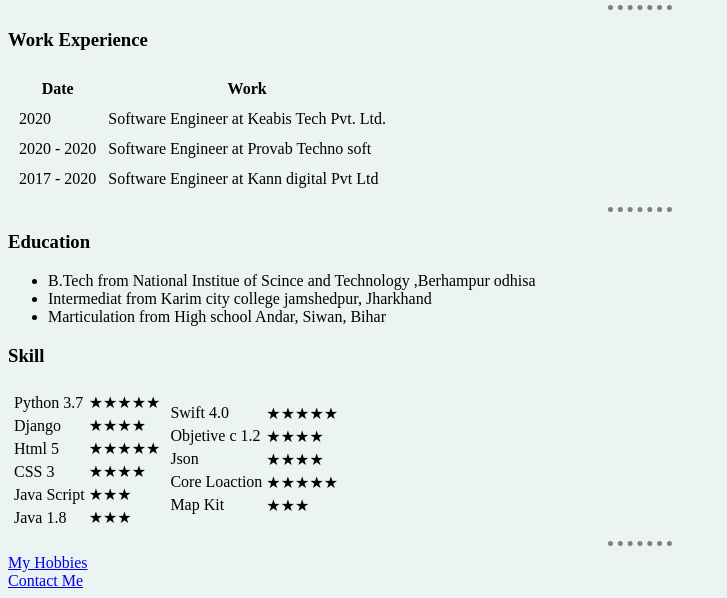
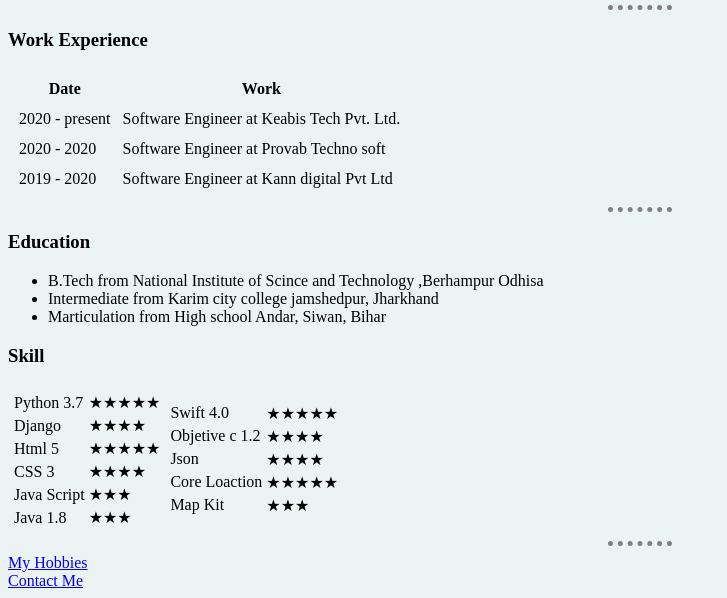
Before and after one commit to mdimranali94/First-github-project, a plain HTML site: page index.html in a window 1280 px wide. Shown: the part 207-805 px from the top of the page, without its empty margins (0-727 px from the left). Drawn offline with Linux system fonts and the light colour scheme.

Commit message:
Update index.html

```diff
--- a/index.html
+++ b/index.html
@@ -25,16 +25,16 @@
             <th>Work</th>
           </tr>
              <tr>
-            <td>2020</td>
-            <td>Software Engineer  at Keabis Tech Pvt. Ltd.</td>
+            <td>2020 - present</td>
+            <td>Software Engineer at Keabis Tech Pvt. Ltd.</td>
           </tr>
              <tr>
             <td>2020 - 2020</td>
-            <td>Software Engineer  at Provab Techno soft</td>
+            <td>Software Engineer at Provab Techno soft</td>
           </tr>
           <tr>
-            <td>2017  - 2020 </td>
-            <td>Software Engineer  at Kann digital Pvt Ltd</td>
+            <td>2019 - 2020 </td>
+            <td>Software Engineer at Kann digital Pvt Ltd</td>
           </tr>
 
         </table>
@@ -43,8 +43,8 @@
 
         <h3>Education</h3>
         <ul>
-          <li>B.Tech from National Institue of Scince and Technology ,Berhampur odhisa</li>
-          <li>Intermediat from Karim city college jamshedpur, Jharkhand</li>
+          <li>B.Tech from National Institute of Scince and Technology ,Berhampur Odhisa</li>
+          <li>Intermediate from Karim city college jamshedpur, Jharkhand</li>
           <li>Marticulation from High school Andar, Siwan, Bihar</li>
         </ul>
 
```
